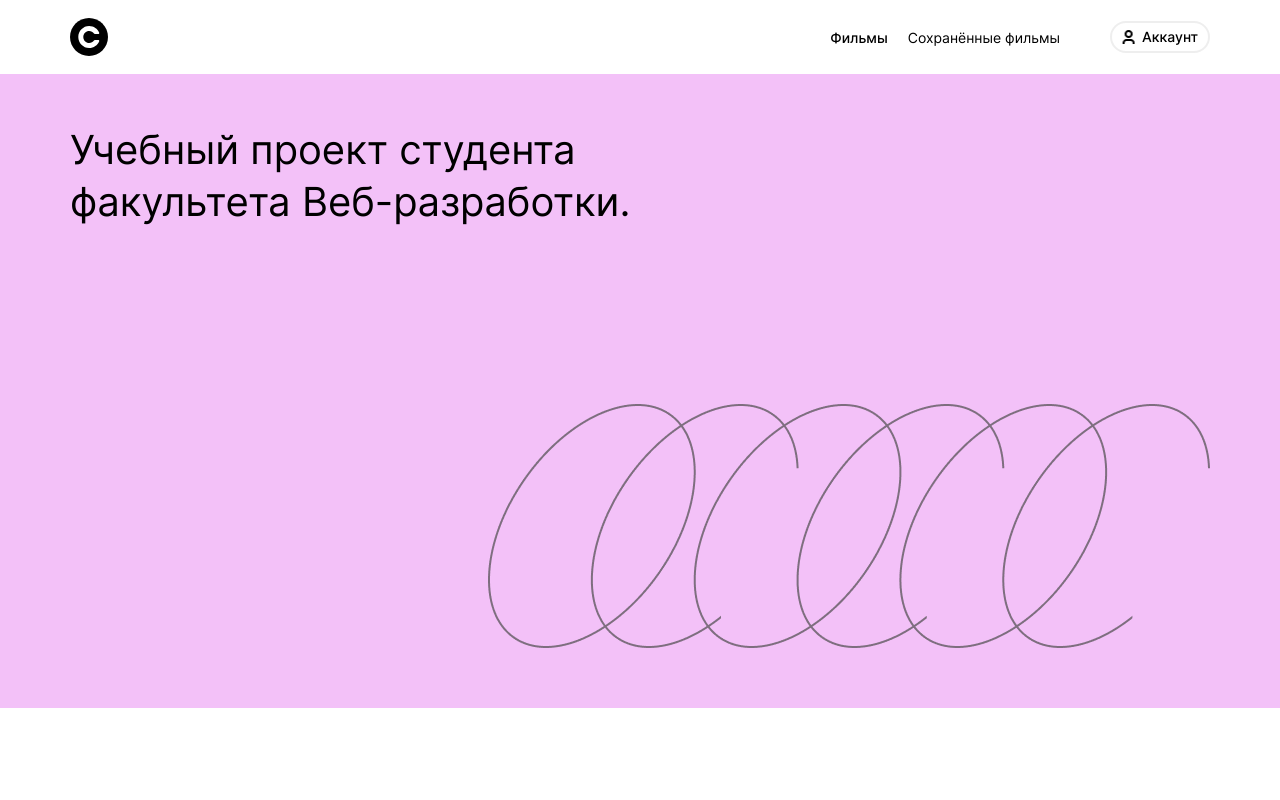
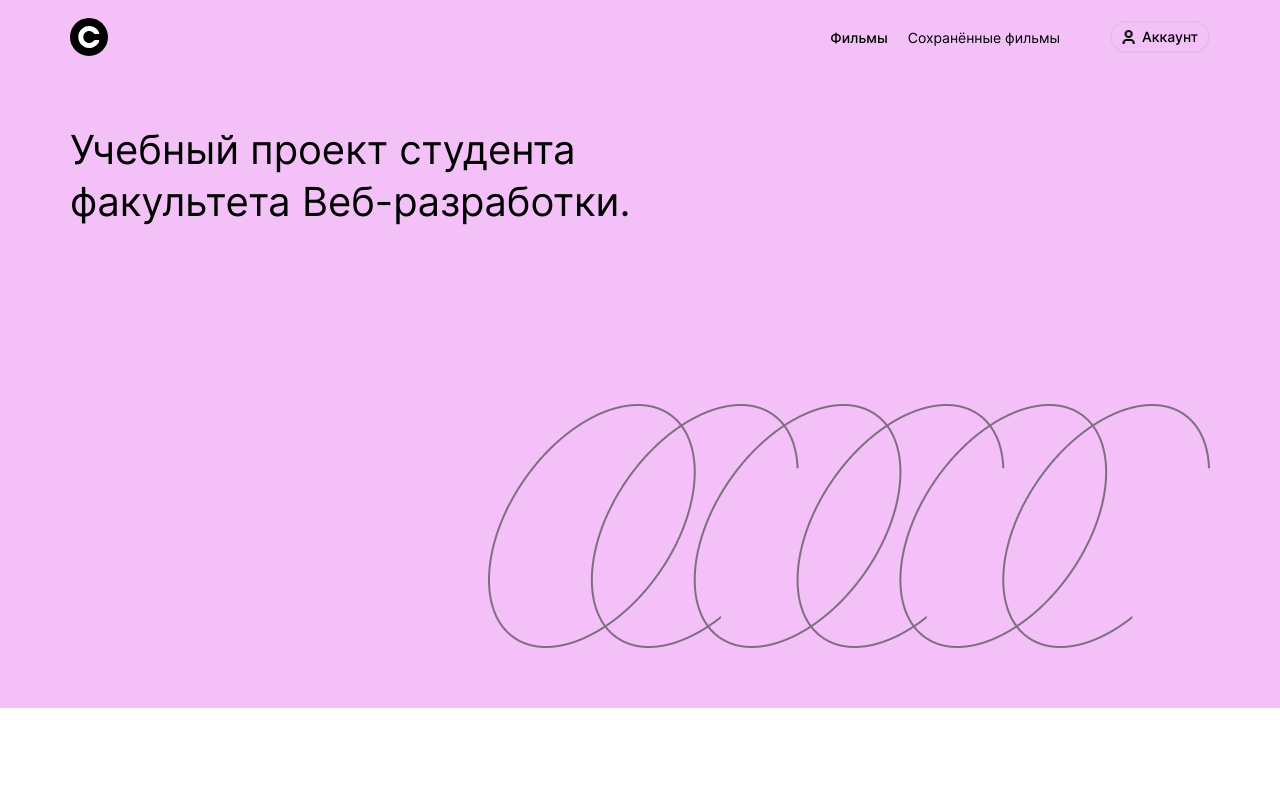
Before and after one commit to vsgofman/movies-explorer-frontend, a React (Create React App) app: page / in a window 1280 px wide. Shown: the top 800 px of the page. Built offline with nearby package versions, Linux system fonts and the light colour scheme; no server answers.

Commit message:
feat: ProtectedRoute, BlockPage

```diff
--- a/src/components/App/App.js
+++ b/src/components/App/App.js
@@ -12,6 +12,7 @@ import Login from '../Login/Login';
 import Register from '../Register/Register';
 import Footer from '../Footer/Footer';
 import PageNotFound from '../PageNotFound/PageNotFound';
+import { ProtectedRoute } from '../ProtectedRoute/ProtectedRoute';
 
 function App() {
   const [loggedIn, setLoggedIn] = useState(true);
@@ -30,13 +31,12 @@ function App() {
       <div className='App'>
         <div className='page'>
           <Routes>
-            <Route path='/' element={
-              <>
-                <Header loggedIn={loggedIn} />
-                <Main />
-                <Footer />
-              </>
-            } />
+            <Route path='/'
+              element={<ProtectedRoute
+                element={Main}
+                loggedIn={loggedIn}
+              />}
+            />
             <Route path='/movies' element={
               <>
                 <Header loggedIn={loggedIn} />
--- /dev/null
+++ b/src/components/BlockPage/BlockPage.js
@@ -0,0 +1,16 @@
+import { useLocation } from 'react-router-dom';
+import Footer from "../Footer/Footer";
+import Header from "../Header/Header";
+
+export function BlockPage({ loggedIn, children }) {
+  let location = useLocation();
+  const footerRender = location.pathname !== '/profile';
+
+  return (
+    <>
+      <Header loggedIn={loggedIn} />
+      {children}
+      {footerRender && <Footer />}
+    </>
+  )
+}
--- a/src/components/Header/Header.js
+++ b/src/components/Header/Header.js
@@ -3,18 +3,17 @@ import './Header.css';
 import logo from '../../images/logo.svg';
 import NavTab from '../NavTab/NavTab';
 import Navigation from '../Navigation/Navigation';
-// import Menu from '../Menu/Menu';
 
 function Header({ loggedIn }) {
   let location = useLocation();
-  const addModColor = location.pathname === '/';
+  const modColorAdd = location.pathname === '/';
 
   return (
-    <header className={`header ${addModColor ? 'header_color_pink' : ''}`}>
+    <header className={`header ${modColorAdd ? 'header_theme_pink' : ''}`}>
       <Link className='header__link' to='/'>
         <img className='header__logo' src={logo} alt='логотип' />
       </Link>
-      <button className={`button-menu header__button-menu ${addModColor ? 'button-menu_color_pink' : ''}`} />
+      <button className={`button-menu header__button-menu ${modColorAdd ? 'button-menu_color_pink' : ''}`} />
       {loggedIn ? <Navigation /> : <NavTab />}
     </header>
   )
--- a/src/components/Main/Main.js
+++ b/src/components/Main/Main.js
@@ -1,12 +1,14 @@
 import AboutMe from '../AboutMe/AboutMe';
 import AboutProject from '../AboutProject/AboutProject';
+import { BlockPage } from '../BlockPage/BlockPage';
 import Portfolio from '../Portfolio/Portfolio';
 import Promo from '../Promo/Promo';
 import Techs from '../Techs/Techs';
 import './Main.css';
 
-function Main() {
+function Main({ loggedIn }) {
   return (
+    <BlockPage loggedIn={loggedIn}>
       <main className='content'>
         <Promo />
         <AboutProject />
@@ -14,6 +16,7 @@ function Main() {
         <AboutMe />
         <Portfolio />
       </main>
+    </BlockPage>
   )
 }
 
--- /dev/null
+++ b/src/components/ProtectedRoute/ProtectedRoute.js
@@ -0,0 +1,6 @@
+import { Navigate } from "react-router-dom";
+export function ProtectedRoute({ element: Component, ...props }) {
+  return (
+    props.loggedIn ? <Component {...props} /> : <Navigate to="/signin" replace/>
+  )
+}
```
Lines whose indentation alone changed are shown as unchanged.
